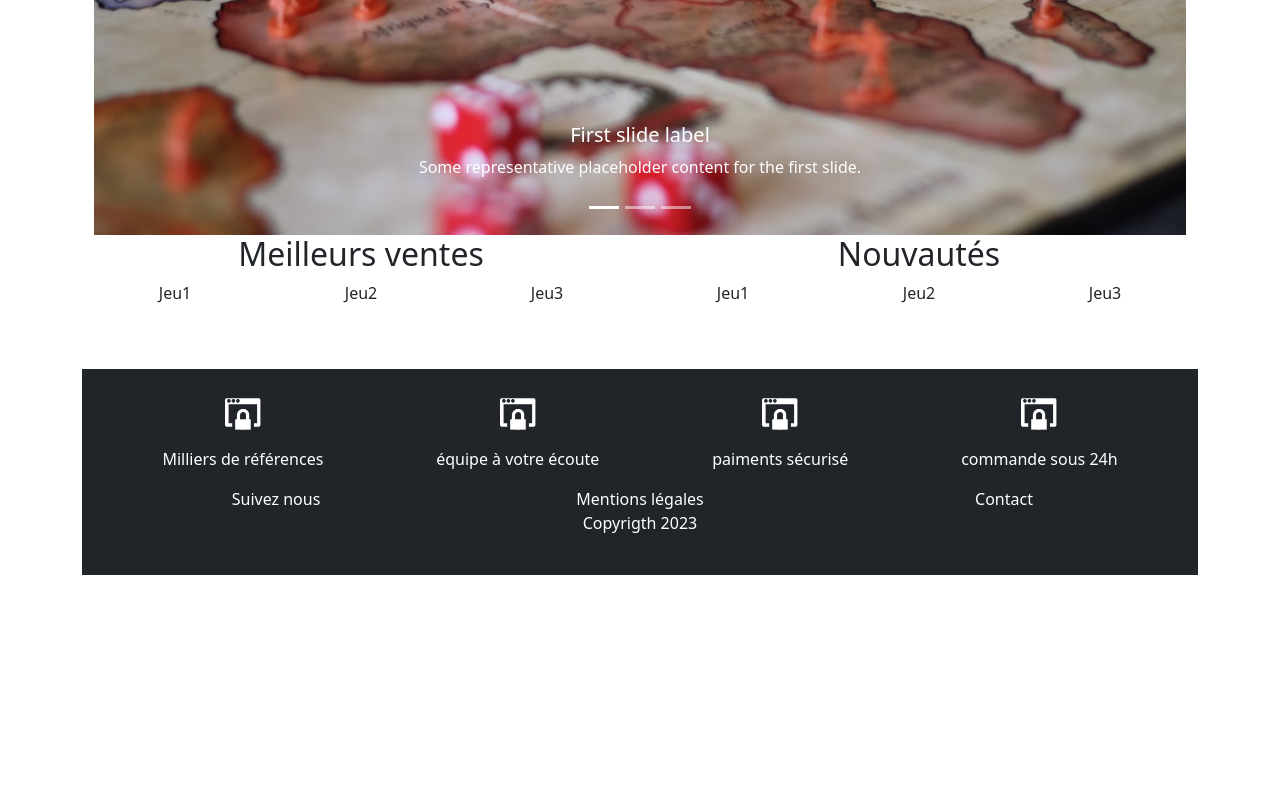
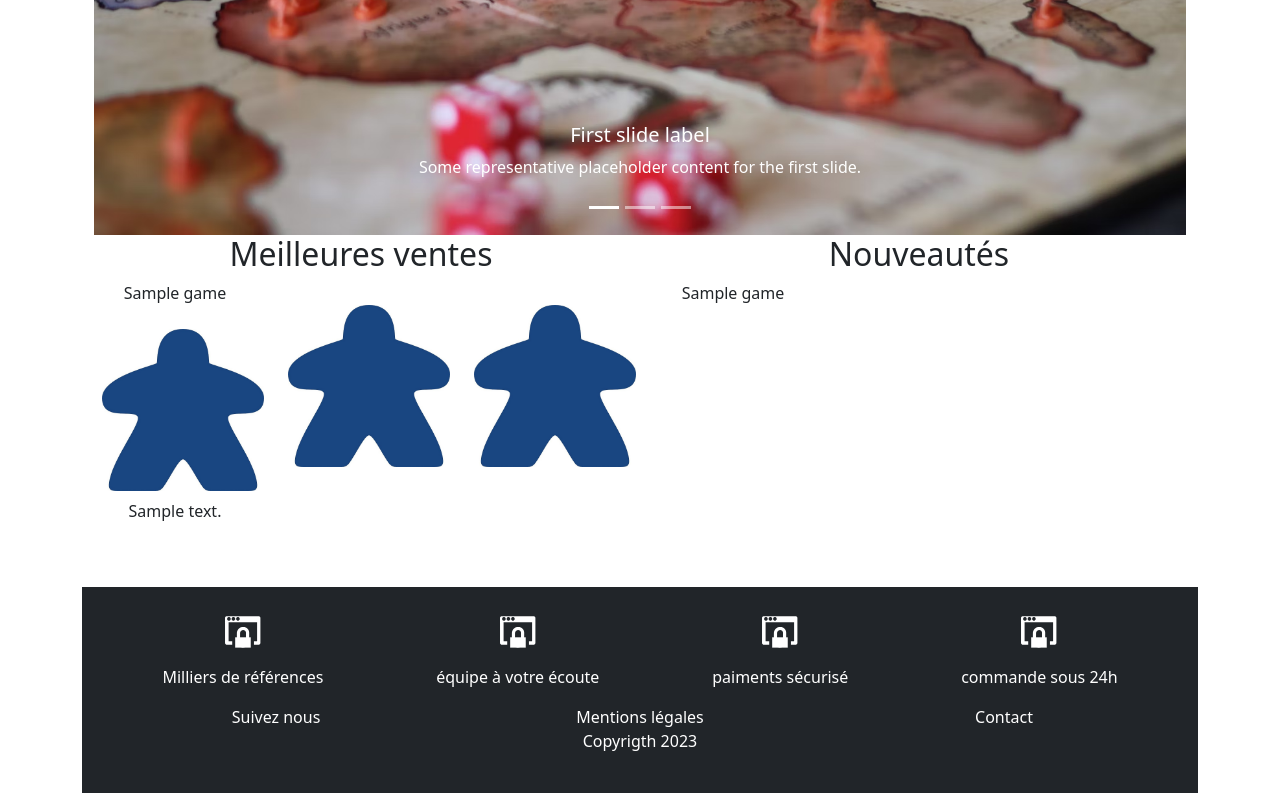
Before and after one commit to BrunoMaucourt/la_caverne_des_jeux, a PHP site: page /index.php in a window 1280 px wide. Shown: the part 618-1411 px from the top of the page. Before the commit the page ends 1193 px from the top, so only its background shows below. Run offline with PHP 8.4, Linux system fonts and the light colour scheme; tables that the repository leaves empty or names only in its code hold one stand-in row (values such as "Sample post"); data that the repository does not hold is empty.

Commit message:
dynamic index and dynamic nav menu

```diff
--- a/Element/header.php
+++ b/Element/header.php
@@ -11,18 +11,22 @@
 
     }
 
+    //query to get all  categories
     $query = "SELECT name FROM category WHERE 1";
     $stmt = $dbh_readonly->query($query);
     $categories = $stmt->fetchAll(PDO::FETCH_ASSOC);
 
+    //query to get all editors
     $query = "SELECT name FROM editor WHERE 1";
     $stmt = $dbh_readonly->query($query);
     $editors = $stmt->fetchAll(PDO::FETCH_ASSOC);
 
+    //query to get all age range
     $query = "SELECT age_range FROM age_range WHERE 1";
     $stmt = $dbh_readonly->query($query);
     $age_ranges = $stmt->fetchAll(PDO::FETCH_ASSOC);
 
+    //query to get all player number
     $query = "SELECT player_number FROM player_number WHERE 1";
     $stmt = $dbh_readonly->query($query);
     $player_numbers = $stmt->fetchAll(PDO::FETCH_ASSOC);
--- a/View/index.php
+++ b/View/index.php
@@ -2,6 +2,13 @@
     session_start();
     $title = "Caverne des jeux";
     require_once "../Element/header.php";
+
+    $query = "SELECT * FROM game WHERE 1 ORDER BY publication_date DESC";
+    $stmt = $dbh_readonly->query($query);
+    $recent_games = $stmt->fetchAll(PDO::FETCH_ASSOC);
+    $query = "SELECT * FROM game WHERE 1 ORDER BY sold DESC";
+    $stmt = $dbh_readonly->query($query);
+    $best_seller_games = $stmt->fetchAll(PDO::FETCH_ASSOC);
 ?>
 
 <div class="row g-6">
@@ -45,33 +52,31 @@
     </div>
 </div>
 
-    <div class="row text-center">
-        <div class="col-6">
-            <h2>Meilleurs ventes</h2>
+    <div class="row text-center row-cols-1 row-cols-lg-2">
+        <div class="col">
+            <h2>Meilleures ventes</h2>
             <div class="row text-center">
-                <div class="col-4">
-                    <p>Jeu1</p>
-                </div>
-                <div class="col-4">
-                    <p>Jeu2</p>
-                </div>
-                <div class="col-4">
-                    <p>Jeu3</p>
-                </div>
+                <?php
+                    for ($i=0; $i < 3; $i++) {
+                        echo '<div class="col-4">
+                                <p>'.$best_seller_games[$i]["name"].'</p>
+                                <img src="../Picture/Avatar/default_avatar.jpg" class="w-100 m-2">
+                                <p>'.$best_seller_games[$i]["description"].'</p>
+                              </div>';
+                    }
+                ?>
             </div>
         </div>
-        <div class="col-6">
-            <h2>Nouvautés</h2>
+        <div class="col">
+            <h2>Nouveautés</h2>
             <div class="row text-center">
-                <div class="col-4">
-                    <p>Jeu1</p>
-                </div>
-                <div class="col-4">
-                    <p>Jeu2</p>
-                </div>
-                <div class="col-4">
-                    <p>Jeu3</p>
-                </div>
+                <?php
+                    for ($i=0; $i < 3; $i++) {
+                        echo '<div class="col-4">
+                                <p>'.$recent_games[$i]['name'].'</p>
+                            </div>';
+                    }
+                ?>
             </div>
         </div>
     </div>
```
